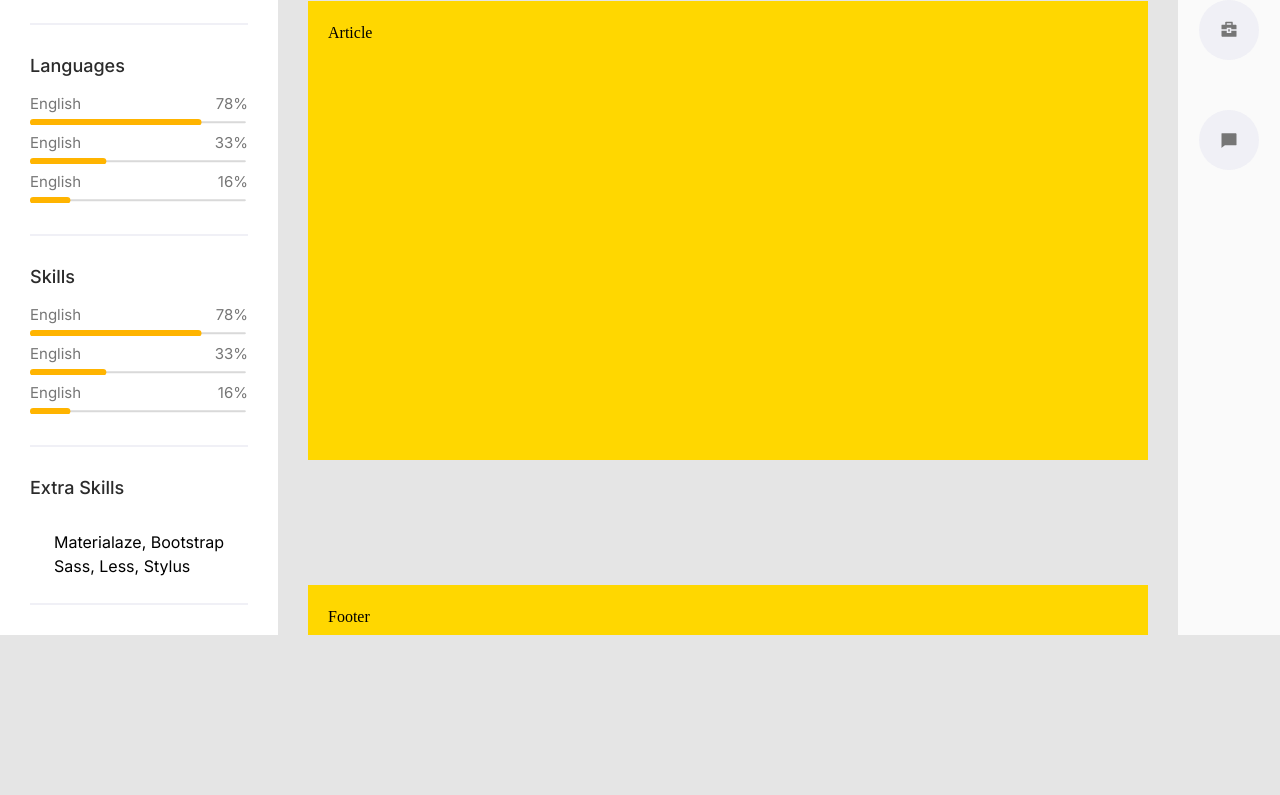
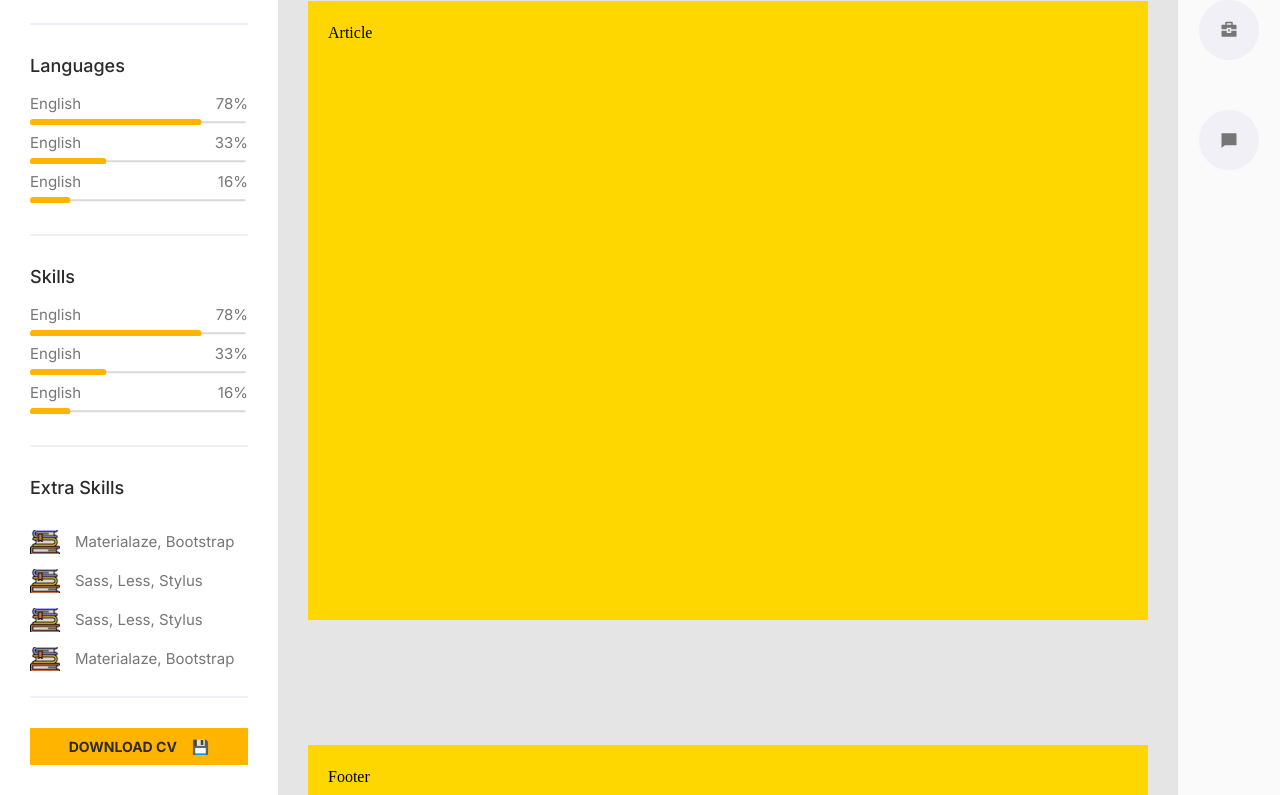
Before and after one commit to Pashimati/newPortfolio, a React (Create React App) app: page / in a window 1280 px wide. Shown: the part 544-1339 px from the top of the page. Before the commit the page ends 1179 px from the top, so only its background shows below. Built offline with nearby package versions, Linux system fonts and the light colour scheme.

Commit message:
full navbar

```diff
--- a/src/components/navbar/Navbar.js
+++ b/src/components/navbar/Navbar.js
@@ -106,8 +106,19 @@ const Navbar = () => {
                         <li className="skills-list__item">
                             <span>Sass, Less, Stylus</span>
                         </li>
+                        <li className="skills-list__item">
+                            <span>Sass, Less, Stylus</span>
+                        </li>
+                        <li className="skills-list__item">
+                            <span>Materialaze, Bootstrap</span>
+                        </li>
                     </ul>
                 </div>
+                <button
+                    className="nav-grid-container__btn">
+                    Download cv
+                    <span>&#128190;</span>
+                </button>
             </div>
         </nav>
     );
--- a/src/components/navbar/Navbar.scss
+++ b/src/components/navbar/Navbar.scss
@@ -4,6 +4,23 @@
   display: grid;
   grid-template-rows: 1fr;
   grid-gap: 30px;
+
+  &__btn {
+    background-color: $base-yellow-color;
+    padding: 10px 0;
+    color: $black;
+
+    font-family: 'Inter';
+    font-style: normal;
+    font-weight: 600;
+    font-size: 14px;
+    line-height: 17px;
+    text-transform: uppercase;
+
+    span {
+      padding-left: 15px;
+    }
+  }
 }
 
 .nav-img {
@@ -134,10 +151,28 @@
   }
 }
 
-.skills-list__item {
-  list-style: none; /* Убираем исходные маркеры */
-  background: url('../../assets/img/books.png') no-repeat 0 4px; /* Параметры фона */
-  padding-left: 24px;
+.skills-list {
+  display: flex;
+  flex-direction: column;
+  gap: 15px;
+
+  font-family: 'Inter';
+  font-style: normal;
+  font-weight: 400;
+  font-size: 15px;
+  line-height: 24px;
+  color: $paragraph-font;
+
+  &__item {
+    margin: 0;
+    padding: 0 0 0 45px;
+    list-style: none;
+    background-image: url("../../assets/img/books.png");
+    background-repeat: no-repeat;
+    background-position: left center;
+    background-size: 30px;
+  }
+
 }
 
 
```
